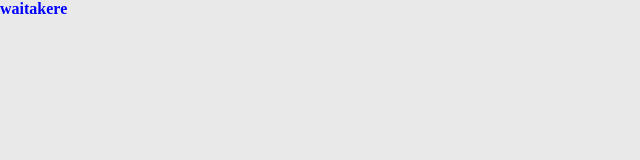
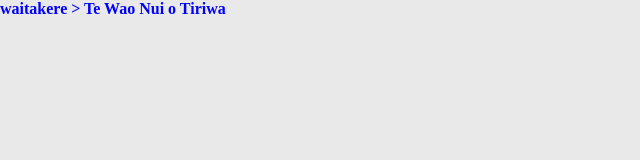
Before and after one commit to lucyvioletteholder/reference_point, a plain HTML site: page index.html in a window 1280 px wide. Shown: the whole page, without its empty margins (0-640 px from the left). Drawn offline with Linux system fonts and the light colour scheme.

Commit message:
Update index.html

```diff
--- a/index.html
+++ b/index.html
@@ -10,7 +10,7 @@
 </head>
 <body class="sm-body">
 <h1 class="guide">
-  waitakere
+  waitakere > Te Wao Nui o Tiriwa
 </h1>
 
 
```
